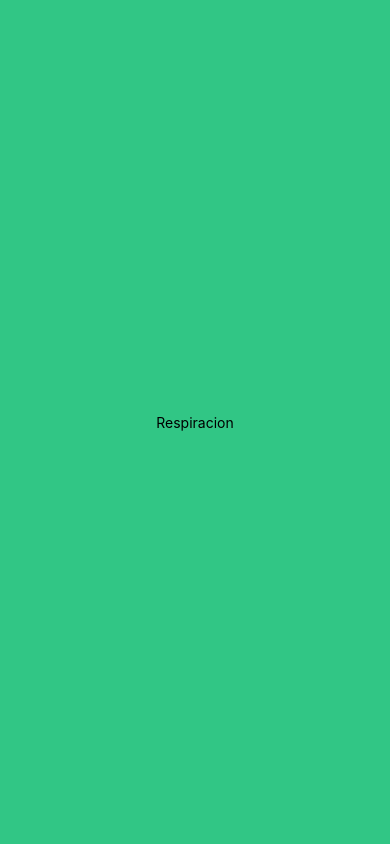
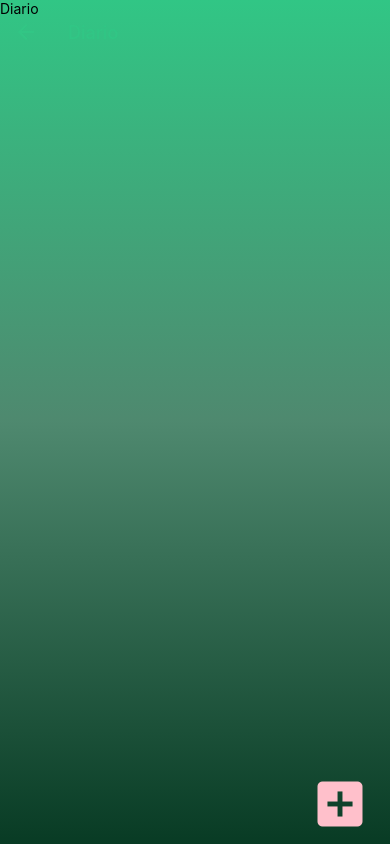
Before and after one commit to samuelcastillogt/breath, a React Native app: screen /Diario in a window 390 px wide. Built offline with nearby package versions, Linux system fonts and the light colour scheme.

Commit message:
integracion de modulo de respiracion y pantalla de diario

```diff
--- a/App.js
+++ b/App.js
@@ -1,15 +1,28 @@
 import { StatusBar } from 'expo-status-bar';
 import { StyleSheet, Text, View } from 'react-native';
 import { LinearGradient } from 'expo-linear-gradient';
+import { NavigationContainer } from '@react-navigation/native';
+import { createNativeStackNavigator } from '@react-navigation/native-stack';
+import { store } from './redux/store'
+import { Provider } from 'react-redux'
 
 import Home from './pages/Home';
+import Respiracion from './pages/Respiracion';
+import Diario from "./pages/Diario"
 import { constants } from './utils/constans';
-import Respiracion from './pages/Respiracion';
+
+const Stack = createNativeStackNavigator()
 export default function App() {
   return (
-    <View style={styles.container}>
-      <Respiracion />
-    </View>
+    <Provider store={store}>
+    <NavigationContainer>
+    <Stack.Navigator>
+      <Stack.Screen name="Home" component={Home} options={{ headerShown: false }}/>
+      <Stack.Screen name="Respiracion" component={Respiracion} />
+      <Stack.Screen name="Diario" component={Diario} options={{headerTintColor: constants.verde, headerTransparent: "red"}}/>
+    </Stack.Navigator>
+  </NavigationContainer>
+  </Provider>
   );
 }
 
--- /dev/null
+++ b/components/Breath.jsx
@@ -0,0 +1,138 @@
+import React, {useEffect, useState, useRef} from "react";
+import { StyleSheet, Text, View, Dimensions, Animated, Button } from "react-native";
+import { LinearGradient } from 'expo-linear-gradient';
+import { constants } from "../utils/constans";
+const { width, height } = Dimensions.get("window");
+const circleWidth = width / 2;
+const Breath = (props)=>{
+    const {ejerccio, close} = props
+    const [index, setIndex] = useState(0)
+    const move = useRef(new Animated.Value(0)).current;
+    const textOpacity = useRef(new Animated.Value(1)).current;
+    Animated.loop(
+        Animated.sequence(
+
+               ejerccio.map(i => (
+                      Animated.sequence([
+                      Animated.parallel([
+                        Animated.timing(textOpacity, {
+                          toValue: 1,
+                          duration: 300,
+                          useNativeDriver: true,
+                        }),
+                        Animated.timing(move, {
+                          toValue: 1,
+                          duration: i * 1000,
+                          useNativeDriver: true,
+                        }),
+                      ]),
+                      Animated.parallel([
+                        Animated.timing(textOpacity, {
+                          delay: 100,
+                          toValue: 0,
+                          duration: 300,
+                          useNativeDriver: true,
+                        }),
+                        Animated.timing(move, {
+                          delay: 1000,
+                          toValue: 0,
+                          duration: i * 1000,
+                          useNativeDriver: true,
+                        }),
+                      ]),
+                    ])))
+
+
+      )).start()
+      const translate = move.interpolate({
+        inputRange: [0, 1],
+        outputRange: [0, circleWidth / 6],
+      });
+      const exhale = textOpacity.interpolate({
+        inputRange: [0, 1],
+        outputRange: [1, 0],
+      });
+    return(
+        <View style={styles.container}>
+        <Animated.View
+        style={{
+          width: circleWidth,
+          height: circleWidth,
+          ...StyleSheet.absoluteFill,
+          alignItems: "center",
+          justifyContent: "center",
+          opacity: textOpacity,
+          flex: 1
+        }}
+      >
+        <Text
+          style={{
+            fontSize: 20,
+            fontWeight: "600",
+          }}
+        >
+          Inhale
+        </Text>
+      </Animated.View>
+      <Animated.View
+        style={{
+          width: circleWidth,
+          height: circleWidth,
+          ...StyleSheet.absoluteFill,
+          alignItems: "center",
+          justifyContent: "center",
+          opacity: exhale,
+        }}
+      >
+        <Text
+          style={{
+            fontSize: 20,
+            fontWeight: "600",
+          }}
+        >
+          Exhale
+        </Text>
+      </Animated.View>
+      {[0, 1, 2, 3, 4, 5, 6, 7].map((item) => {
+        const rotation = move.interpolate({
+          inputRange: [0, 1],
+          outputRange: [`${item * 45}deg`, `${item * 45 + 180}deg`],
+        });
+        return (
+          <Animated.View
+            key={item}
+            style={{
+              opacity: 0.1,
+              backgroundColor: "blue",
+              width: circleWidth,
+              height: circleWidth,
+              borderRadius: circleWidth / 2,
+              ...StyleSheet.absoluteFill,
+              transform: [
+                {
+                  rotateZ: rotation,
+                },
+                { translateX: translate },
+                { translateY: translate },
+              ],
+            }}
+          >
+          </Animated.View>
+        );
+      })}
+
+        </View>
+    )
+}
+const styles = StyleSheet.create({
+    container: {
+        flex: 1,
+        backgroundColor: "#fff",
+        alignItems: "center",
+        justifyContent: "center",
+        left: width / 4,
+        top: height / 4,
+      },
+
+})
+export default Breath
--- a/components/Header.jsx
+++ b/components/Header.jsx
@@ -17,8 +17,8 @@ const styles = StyleSheet.create({
         padding: 20,
         shadowColor: 'black',
         shadowOffset: {
-            width: 20,
-            height: -50,
+            width: 10,
+            height: -5,
           },
         shadowOpacity: 0.1,
         shadowRadius: 1,
--- /dev/null
+++ b/components/SintomaForm.jsx
@@ -0,0 +1,48 @@
+import React from "react";
+import { View, Text, StyleSheet, TextInput, Button } from "react-native";
+import { MaterialCommunityIcons } from '@expo/vector-icons';
+
+const SintomaForm = (props)=>{
+    console.log(props)
+    const {setOpen} = props
+    return(
+            <View style={styles.container}>
+                <MaterialCommunityIcons name="close-circle" size={40} color="red" style={styles.close} onPress={()=> setOpen(false)}/>
+                <Text style={styles.title}>Registra tu sintoma</Text>
+                <TextInput placeholder="Como se llama tu sintoma" style={styles.input} key={1}/>
+                <TextInput placeholder="Describe lo que sentiste" style={[styles.input, {heigth: 90}]} key={2}/>
+                <Button title="Registrar" style={styles.buuton}/>
+            </View>
+    )
+}
+const styles = StyleSheet.create({
+    container:{
+        backgroundColor: "white",
+        position: "absolute",
+        top: 10,
+        width: "90%",
+        margin: 10,
+        padding: 20,
+        borderRadius: 10,
+    },
+    title:{
+        fontSize: 15,
+        fontWeight: "bold"
+    },
+    input: {
+        borderBottomWidth: 1,
+        borderColor: "black",
+        padding: 10,
+        margin: 5,
+        width: "90%"
+    },
+    close: {
+        position: "absolute",
+        right: -10,
+        top: -10,
+    },
+    buuton: {
+        margin: 10
+    }
+})
+export default SintomaForm
--- /dev/null
+++ b/pages/Diario.jsx
@@ -0,0 +1,37 @@
+import React, { useState } from "react";
+import { View, Text, StyleSheet, ScrollView } from "react-native";
+import { LinearGradient } from 'expo-linear-gradient';
+import { MaterialIcons } from '@expo/vector-icons';
+
+import { constants } from "../utils/constans";
+import SintomaForm from "../components/SintomaForm";
+const Diario = ()=>{
+    const [open, setOpen] = useState(false)
+    return(
+        <View style={styles.container}>
+                    <LinearGradient
+        colors={[constants.verde, "rgba(9, 92, 55, 0.7)", 'rgb(8, 59, 36)']}
+        style={styles.container}
+      >
+        <ScrollView>
+         <Text>Diario</Text>
+        </ScrollView>
+        {open == true && <SintomaForm setOpen={setOpen}/>}
+
+      </LinearGradient>
+      <MaterialIcons name="add-box" size={60} color="pink" style={styles.addButton} onPress={()=>setOpen(true)}/>
+        </View>
+    )
+}
+const styles = StyleSheet.create({
+    container: {
+        flex: 1,
+    },
+    addButton: {
+        position: "absolute",
+        bottom: 10,
+        right: 20,
+        elevation: 10
+    }
+})
+export default Diario
--- a/pages/Home.jsx
+++ b/pages/Home.jsx
@@ -1,10 +1,11 @@
 import  React from "react"
-import {View, Text, StyleSheet, ScrollView} from "react-native"
+import {View, Text, StyleSheet, ScrollView, Button} from "react-native"
 import { constants } from "../utils/constans"
 import Header from "../components/Header"
 import { LinearGradient } from 'expo-linear-gradient';
 import Card from "../components/Card";
-const Home = ()=>{
+const Home = ({navigation})=>{
+    const goTo = (to)=> navigation.navigate(to)
     return(
         <LinearGradient
         colors={[constants.verde, "rgba(9, 92, 55, 0.7)", 'rgb(8, 59, 36)']}
@@ -14,14 +15,8 @@ const Home = ()=>{
             <View>
                 <Header />
             </View>
-            <Card />
-            <Card />
-            <Card />
-            <Card />
-            <Card />
-            <Card />
-            <Card />
-            <Card />
+            <Card goTo={goTo} title="Diario de Sintomas" name="Diario"/>
+            <Card goTo={goTo} title="Ejercicios de Relajacion" name="Respiracion"/>
         </ScrollView>
 
         </LinearGradient>
--- a/pages/Respiracion.jsx
+++ b/pages/Respiracion.jsx
@@ -1,28 +1,73 @@
-import React, {useEffect, useState} from "react";
-import { View, Text, TouchableHighlight, StyleSheet } from "react-native";
-const ejerccio = [4,6,8]
+import React, { useState } from "react";
+import { Text, View, StyleSheet, ScrollView, Button, TouchableHighlight } from "react-native";
+import Breath from "../components/Breath";
+import { constants } from "../utils/constans";
+
 const Respiracion = ()=>{
-    const [index, setIndex] = useState(0)
-    const counter = ()=>{
-        for(let i = 0; i <= ejerccio.length; i++){
-            console.log("hola" + i)
-        }
-    //   ejerccio.forEach((e, i) => console.log("El numero es "+e))
-    }
-    useEffect(counter,[])
+    const [exercise, setExercise] = useState([])
     return(
-        <>
-            <View style={styles.container}>
-                <Text>Respiracion</Text>
-            </View>
-        </>
+        <View>
+            {
+                exercise.length == 0 && <View style={styles.container}>
+                <Text style={styles.title}>Escoge tu ejercicio</Text>
+                <ScrollView>
+                    <TouchableHighlight style={styles.option} onPress={()=> setExercise([4,6,8])}>
+                    <Text
+                        style={styles.optionTitle}
+                    > Base
+                    </Text>
+                    </TouchableHighlight>
+                    <TouchableHighlight style={styles.option} onPress={()=> setExercise([2,3,4,5,6])}>
+                    <Text
+                        style={styles.optionTitle}
+                    > Relajacion Rapida
+                    </Text>
+                    </TouchableHighlight>
+                </ScrollView>
+                </View>
+            }
+
+            {
+                exercise.length > 0 &&
+                <>
+                    <Breath ejerccio={exercise} close={setExercise}/>
+                    <Button title="Detener"
+                            style={styles.button}
+                            onPress={()=> setExercise([])}
+
+                    />
+                </>
+
+            }
+
+        </View>
     )
 }
 const styles = StyleSheet.create({
-    container:{
-        flex: 1,
+    container: {
         justifyContent: "center",
-        alignItems: "center"
-    }
+        alignItems: "center",
+        padding: 10,
+    },
+    title:{
+        fontSize: 30
+    },
+    button: {
+        position: "absolute",
+        bottom: 1,
+      },
+      option: {
+        padding: 10,
+        height: 50,
+        backgroundColor: constants.verde,
+        justifyContent: "center",
+        alignItems: "center",
+        borderRadius: 10,
+        margin: 10
+      },
+      optionTitle: {
+        fontSize: 15,
+        color: "white"
+      }
 })
 export default Respiracion
--- /dev/null
+++ b/redux/store.js
@@ -0,0 +1,7 @@
+import { configureStore } from '@reduxjs/toolkit'
+import counter from "./slices/counter.slice"
+export const store = configureStore({
+  reducer: {
+    counter
+  },
+})
```
Also changed, not shown: components/Card.jsx (+4 -3 lines), package.json (+8 -1 lines), redux/slices/counter.slice.js (added, +24 -0 lines), 1 other file (tests, documents, lock files or other folders).
